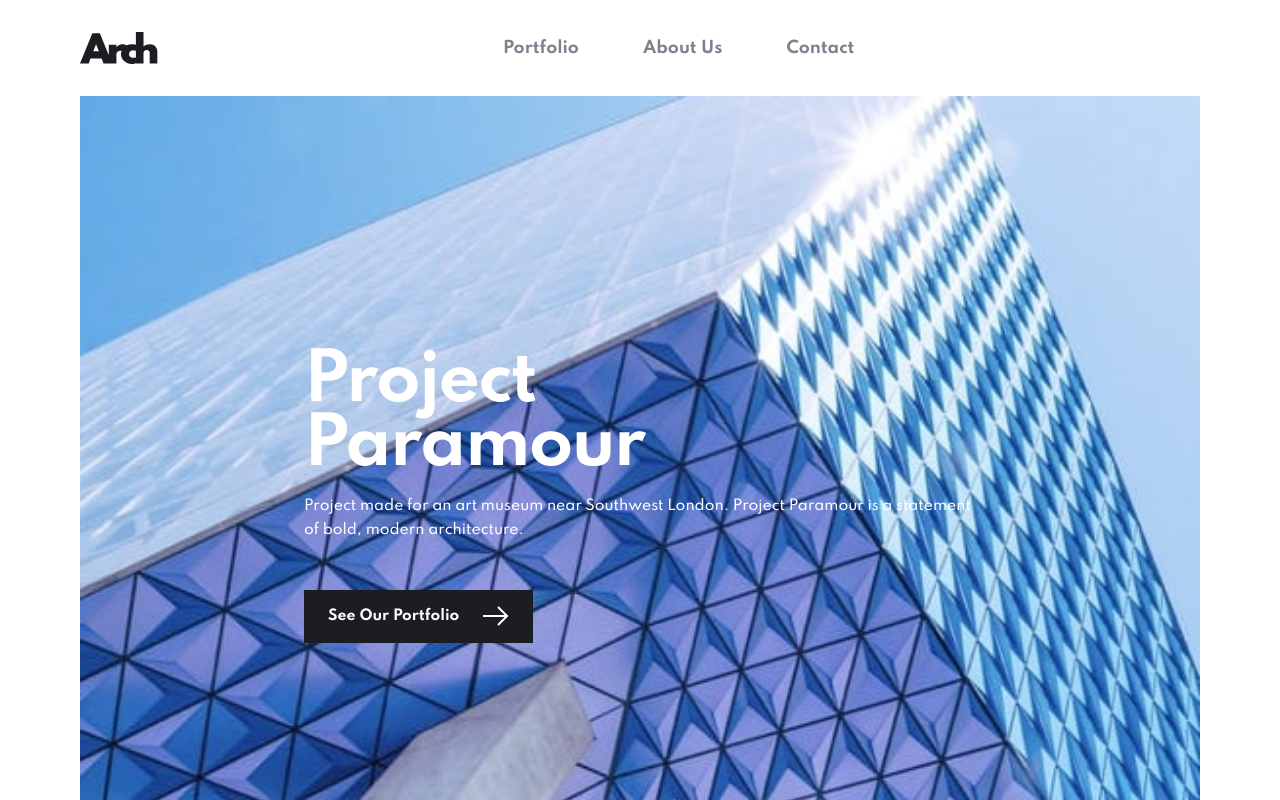
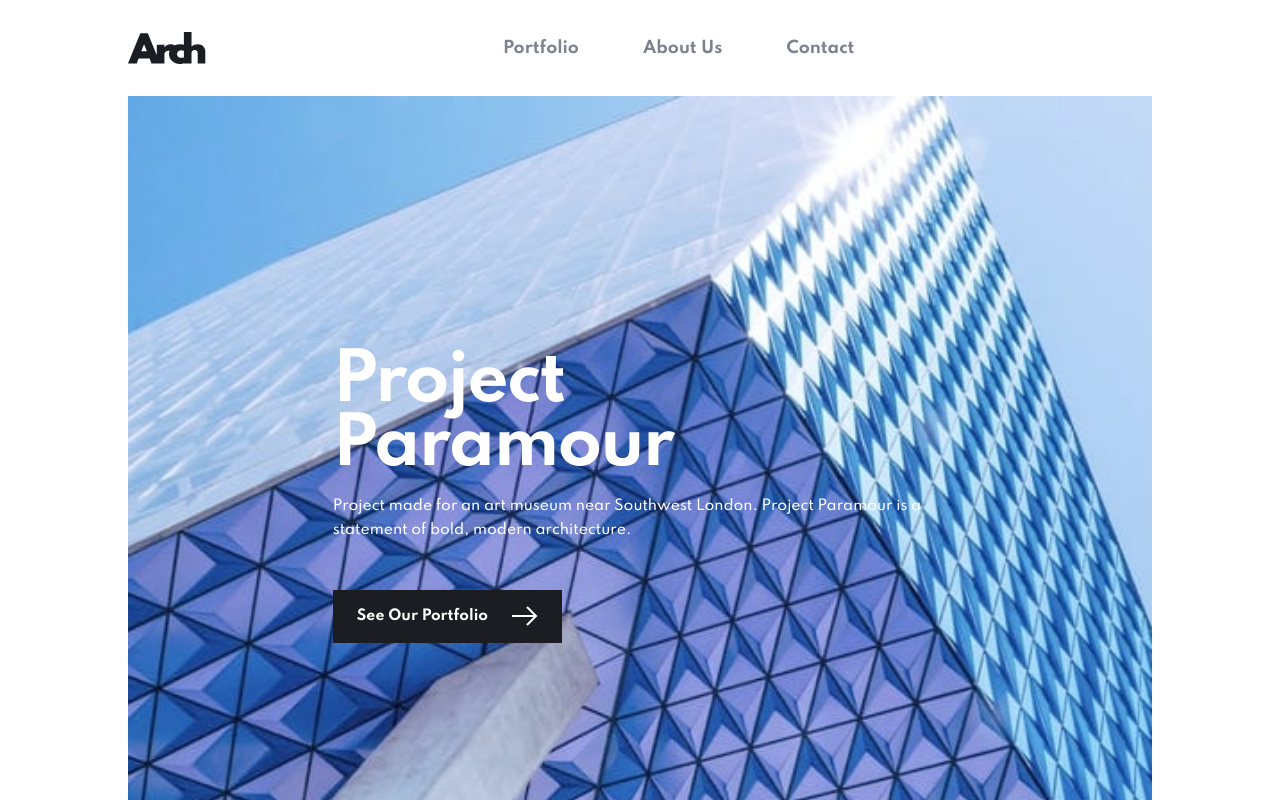
Before and after one commit to chungleee/nextjs-arch-studio, a Next.js app: page / in a window 1280 px wide. Shown: the top 800 px of the page. Built offline with nearby package versions, Linux system fonts and the light colour scheme.

Commit message:
desktop padding

```diff
--- a/pages/_app.js
+++ b/pages/_app.js
@@ -6,7 +6,7 @@ import "../styles/index.css";
 const App = ({ Component, pageProps }) => {
   return (
     <div>
-      <div className="md:px-20 md:m-auto">
+      <div className="md:px-20 lg:px-32">
         <Header />
         <Component {...pageProps} />
       </div>
```
